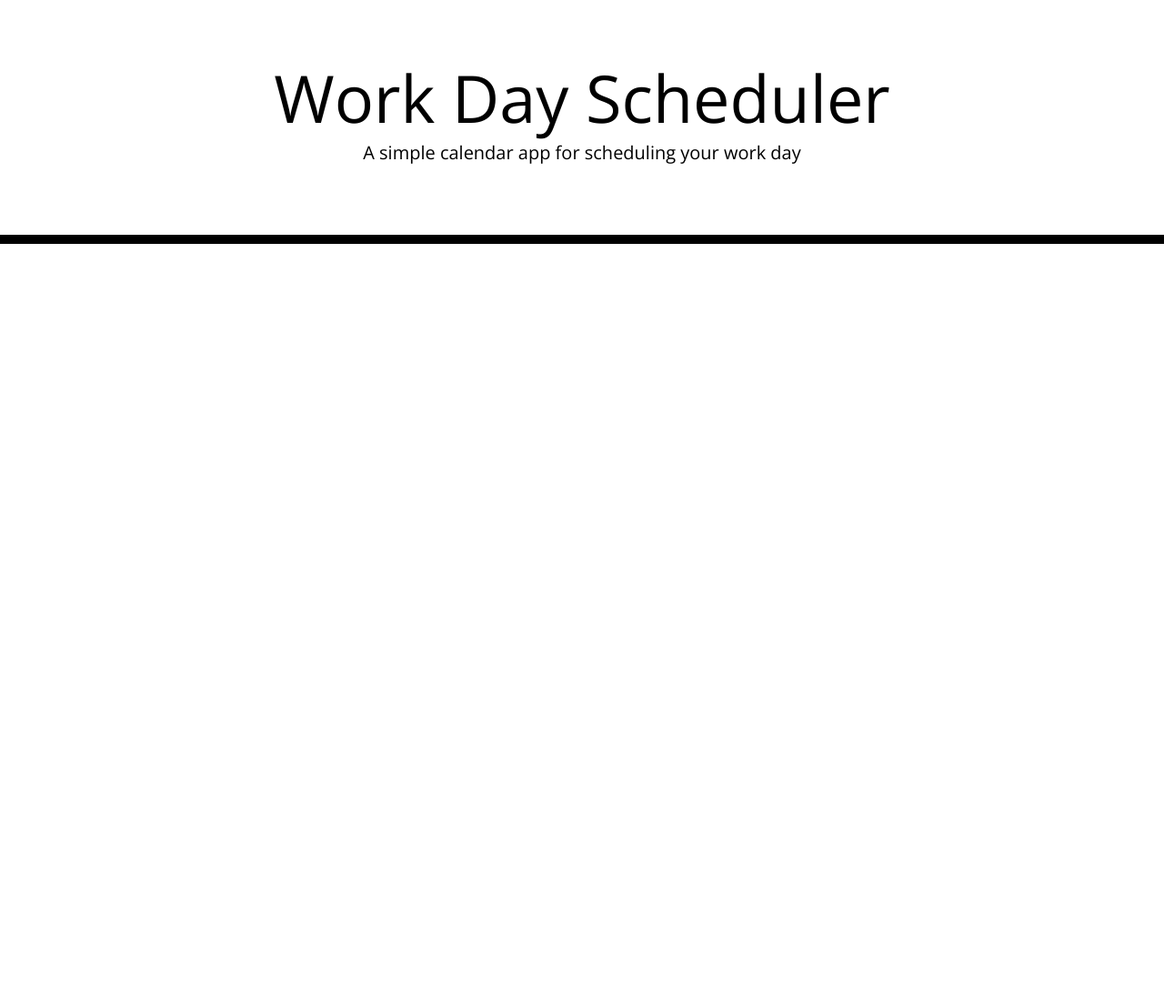
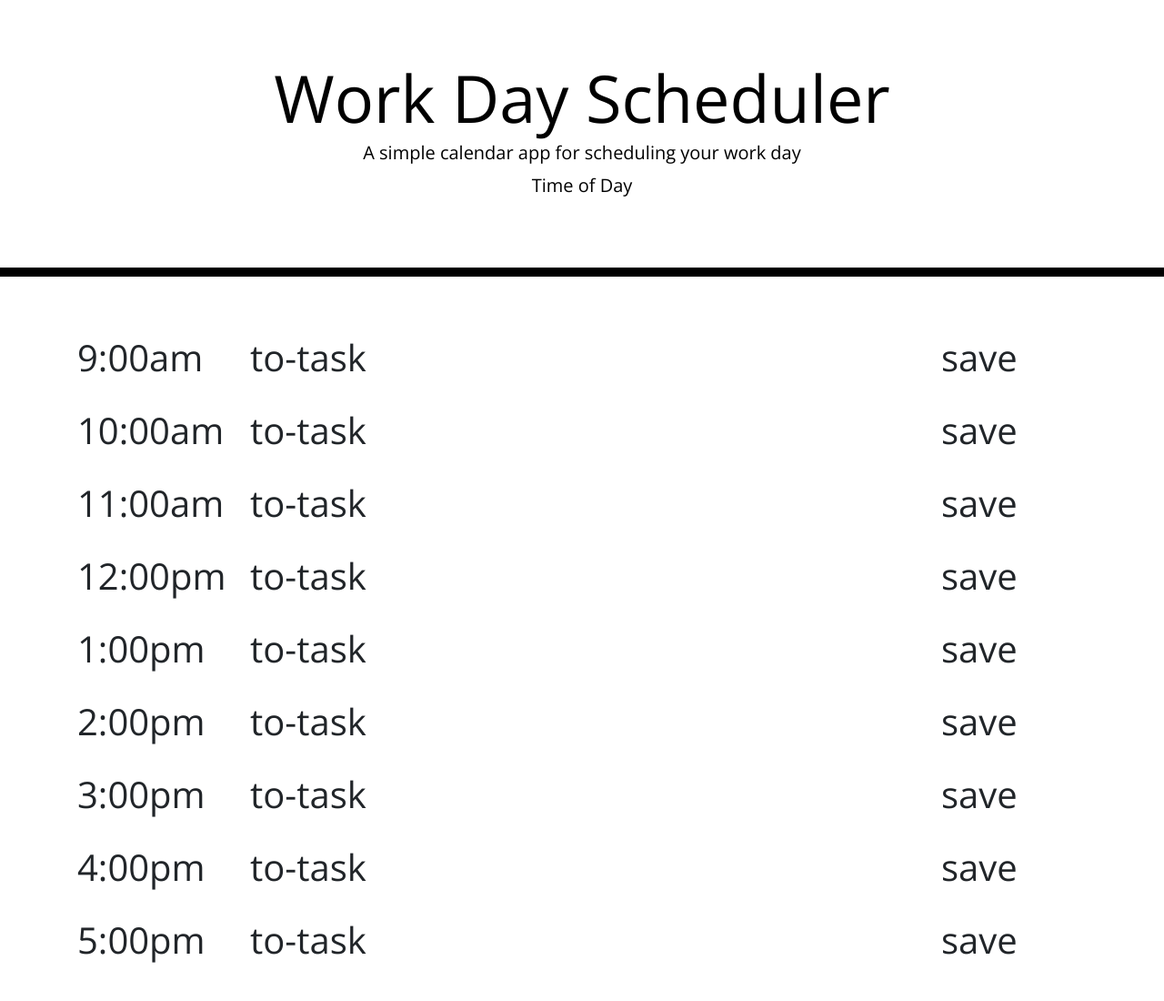
Before and after one commit to Sammychvz17/workday-schedule, a plain HTML site: page Develop/index.html in a window 1280 px wide. Shown: the whole page at 91% size. Before the commit the page ends 800 px from the top, so only its background shows below. Drawn offline with nearby package versions, Linux system fonts and the light colour scheme.

Commit message:
added time slots

```diff
--- a/Develop/index.html
+++ b/Develop/index.html
@@ -19,17 +19,117 @@
       rel="stylesheet"
     />
     <link rel="stylesheet" href="style.css" />
-    <title>Work Day Schedule</title>
+    <title>Work Day Scheduler</title>
+
   </head>
 
   <body>
     <header class="jumbotron">
       <h1 class="display-3">Work Day Scheduler</h1>
       <p class="lead">A simple calendar app for scheduling your work day</p>
-      <p id="currentDay" class="lead"></p>
+      <p id="currentDay" class="lead">Time of Day</p>
     </header>
     <div class="container">
       <!-- Timeblocks go here -->
+      <div class="row">
+        <div class="col-2">
+          <h1>9:00am</h1>
+        </div>
+        <div class="col-8">
+          <h1>to-task</h1>
+        </div>
+        <div class="col-2">
+          <h1>save</h1>
+        </div>
+      </div>
+      <div class="row">
+        <div class="col-2">
+          <h1>10:00am</h1>
+        </div>
+        <div class="col-8">
+          <h1>to-task </h1>
+        </div>
+        <div class="col-2">
+          <h1>save</h1>
+        </div>
+      </div>
+      <div class="row">
+        <div class="col-2">
+          <h1>11:00am</h1>
+        </div>
+        <div class="col-8">
+          <h1>to-task </h1>
+        </div>
+        <div class="col-2">
+          <h1>save</h1>
+        </div>
+      </div>
+      <div class="row">
+        <div class="col-2">
+          <h1>12:00pm</h1>
+        </div>
+        <div class="col-8">
+          <h1>to-task </h1>
+        </div>
+        <div class="col-2">
+          <h1>save</h1>
+        </div>
+      </div>
+      <div class="row">
+        <div class="col-2">
+          <h1>1:00pm</h1>
+        </div>
+        <div class="col-8">
+          <h1>to-task </h1>
+        </div>
+        <div class="col-2">
+          <h1>save</h1>
+        </div>
+      </div>
+      <div class="row">
+        <div class="col-2">
+          <h1>2:00pm</h1>
+        </div>
+        <div class="col-8">
+          <h1>to-task </h1>
+        </div>
+        <div class="col-2">
+          <h1>save</h1>
+        </div>
+      </div>
+      <div class="row">
+        <div class="col-2">
+          <h1>3:00pm</h1>
+        </div>
+        <div class="col-8">
+          <h1>to-task </h1>
+        </div>
+        <div class="col-2">
+          <h1>save</h1>
+        </div>
+      </div>
+      <div class="row">
+        <div class="col-2">
+          <h1>4:00pm</h1>
+        </div>
+        <div class="col-8">
+          <h1>to-task </h1>
+        </div>
+        <div class="col-2">
+          <h1>save</h1>
+        </div>
+      </div>
+      <div class="row">
+        <div class="col-2">
+          <h1>5:00pm</h1>
+        </div>
+        <div class="col-8">
+          <h1>to-task </h1>
+        </div>
+        <div class="col-2">
+          <h1>save</h1>
+        </div>
+      </div>
     </div>
 
     <script src="https://code.jquery.com/jquery-3.4.1.min.js"></script>
```
